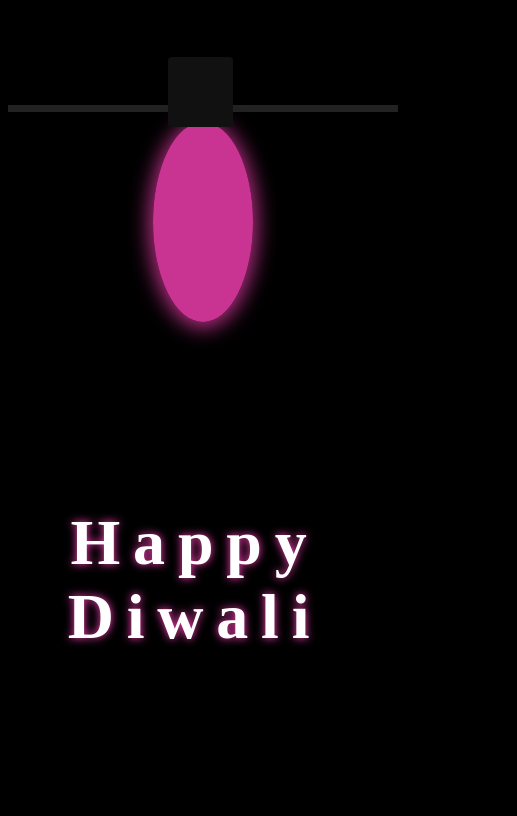
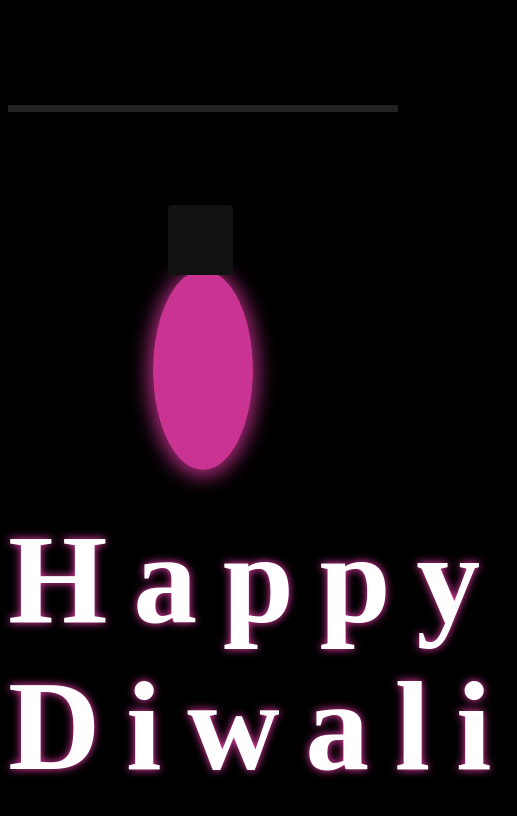
Before and after one commit to Shivendraojha/DiwaliLight, a plain HTML site: page index.html in a window 390 px wide. Shown: the whole page, 517 px wide, since content can reach past the window. Drawn offline with Linux system fonts and the light colour scheme; a web font is replaced by a local one.

Commit message:
Update index.html

```diff
--- a/index.html
+++ b/index.html
@@ -107,6 +107,19 @@
                 box-shadow: 0px 2px 20px 4px rgba(49, 45, 164, 0.5);
             }
         }
+         @media only screen and (max-width: 1000px) {
+            #wire li {
+
+                top: 250px;
+
+
+
+            }
+            h2{
+                font-size: 8em;
+            }
+
+        }
     </style>
 </head>
 
```
